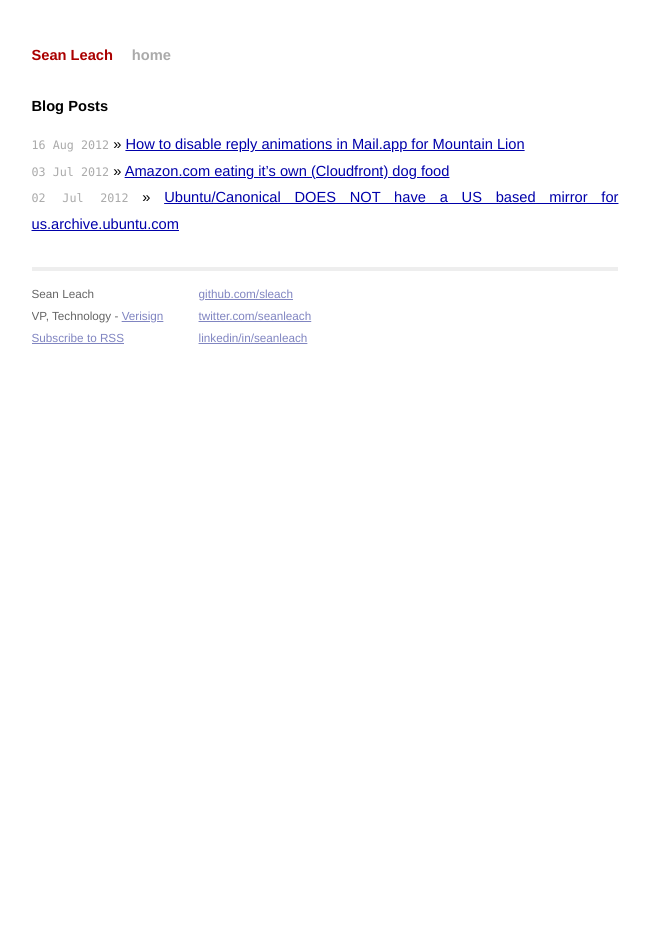
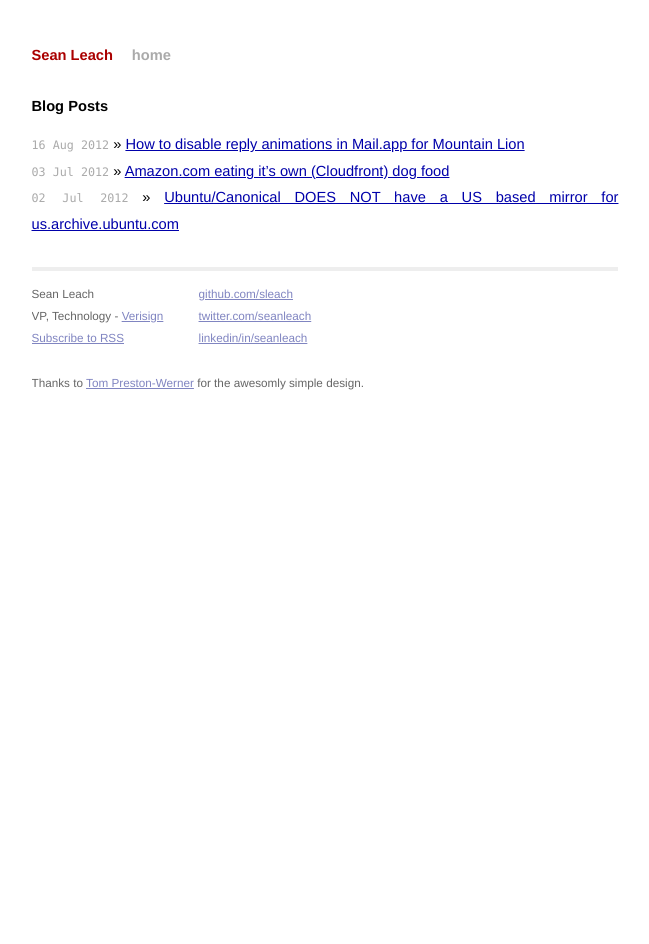
Before and after one commit to sleach/sleach.github.com, a Jekyll site: the page built from index.html, in a window 1280 px wide. Shown: the whole page, without its empty margins (315-964 px from the left). Built offline with Jekyll 4.4.1, drawn with Linux system fonts in a browser that asks for light colours; Markdown is read by kramdown in place of the engine named in the settings.

Commit message:
added props to tpw

```diff
--- a/_layouts/default.html
+++ b/_layouts/default.html
@@ -29,7 +29,6 @@
     </script>
 </head>
 <body>
-
 <div class="site">
     <div class="title">
         <a href="/">Sean Leach</a>
@@ -53,6 +52,9 @@
                 <a href="http://linkedin.com/in/seanleach/">linkedin/in/seanleach</a>
             </p>
         </div>
+        <div class="contact">
+            <p>Thanks to <a href="http://tom.preston-werner.com/">Tom Preston-Werner</a> for the awesomly simple design.</p>
+        </div>
     </div>
 </div>
 </body>
```
Lines whose indentation alone changed are shown as unchanged.
